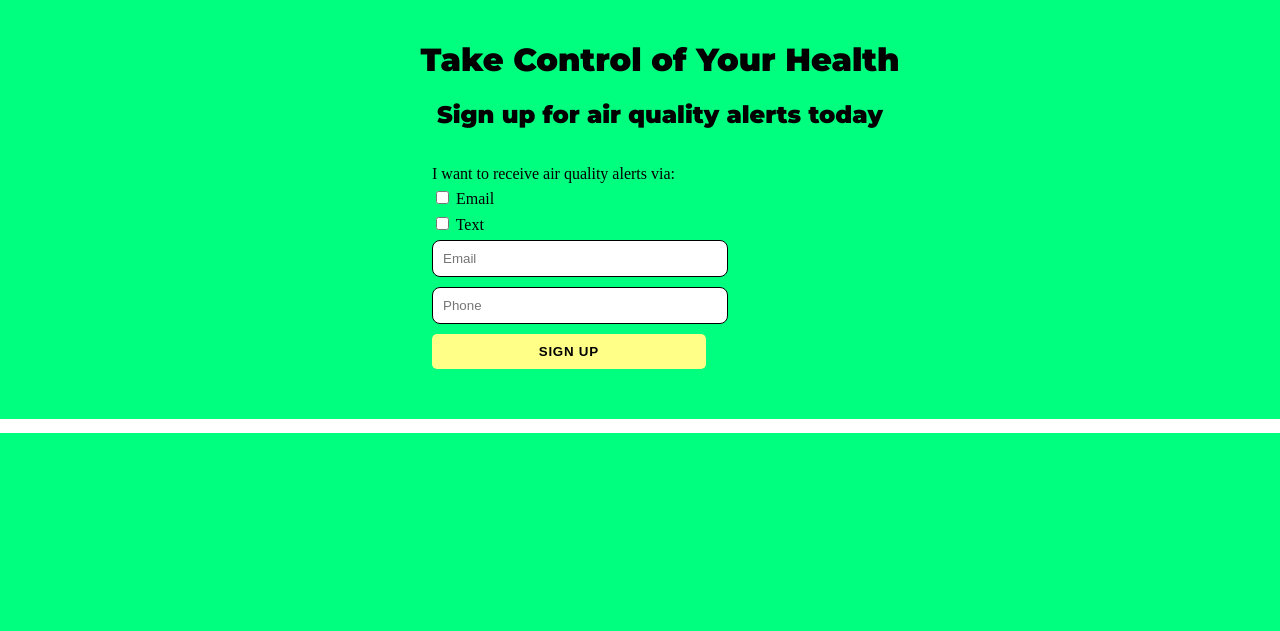
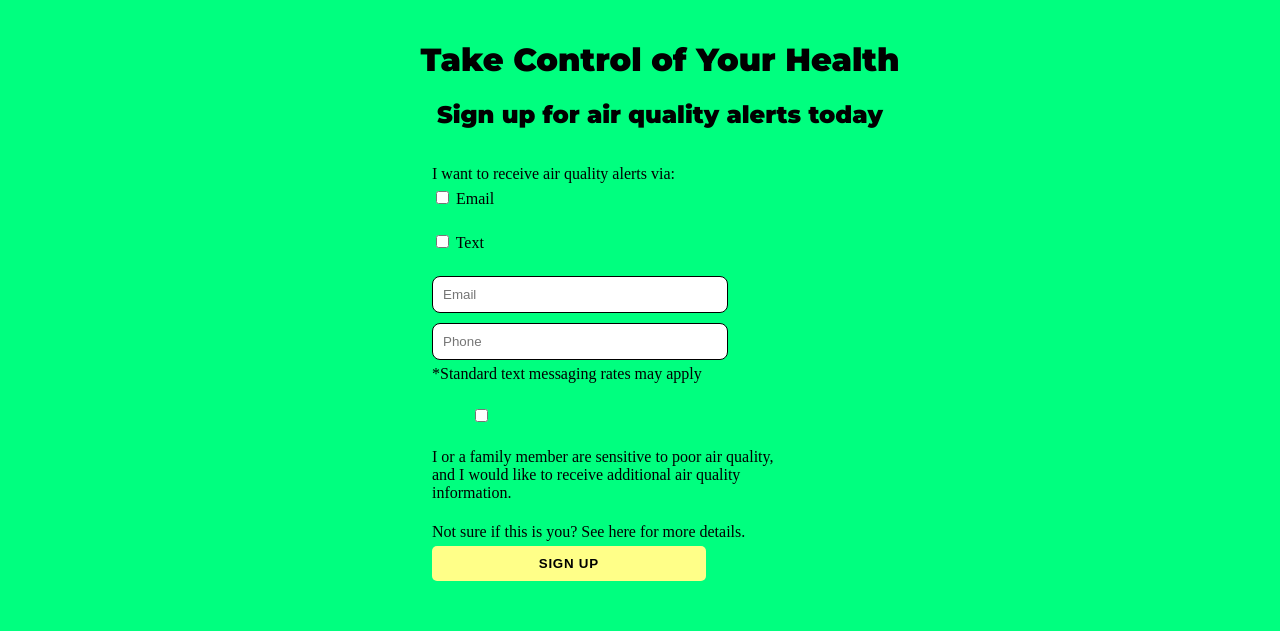
Before and after one commit to seamless-iot/GRAQ, a Django app: page / in a window 1280 px wide. Shown: the part 367-998 px from the top of the page. Before the commit the page ends 800 px from the top, so only its background shows below. Run offline with Django 3.2, Linux system fonts and the light colour scheme; parts of the project's set-up code (start-up, migrations or seed data) failed here and were passed over; some web fonts are replaced.

Commit message:
basic form/tier improvements

```diff
--- a/fresh_air/fresh_air/static/styles.css
+++ b/fresh_air/fresh_air/static/styles.css
@@ -132,6 +132,25 @@ p, li, a {
     margin-bottom: 10px;
     width: 60%;
 }
+
+.phone-wrap input.alert_field_phone {
+    margin-bottom:0px !important;
+}
+.phone-wrap .input-note {
+    margin-top: 5px;
+}
+
+.tier-optin input {
+    width: 20%;
+    float: left;
+}
+.tier-optin div.tier-optin-notes {
+    display: inline-block;
+    width: 80%;
+    float: left;
+}
+
+
 .submit-container {
 width: 60%;
 text-align: center;
--- a/fresh_air/fresh_air/templates/home.html
+++ b/fresh_air/fresh_air/templates/home.html
@@ -21,12 +21,32 @@
                 <form class="fresh-air-form alert-form" action="{% url 'signup' %}" method="POST">
                     {% csrf_token %}
                     <p>I want to receive air quality alerts via: </p><br>
-                    <input type="checkbox" class="alert_optin alert_optin_email" name="email_optin" value="email_optin"> Email<br>
-                    <input type="checkbox" class="alert_optin alert_optin_phone" name="phone_optin" value="phone_optin"> Text<br>
+                    <div class="checkbox-container">
+                        <input type="checkbox" class="alert_optin alert_optin_email" name="email_optin" > Email
+                        <span class="checkmark"></span>
+                    </div>
+                    <br>
+                    <div class="checkbox-container">
+                        <input type="checkbox" class="alert_optin alert_optin_phone" name="phone_optin"> Text
+                        <span class="checkmark"></span>
+                    </div>
+                    <br>
 
                     <input type="email" class="alert_field alert_field_email" name="email" placeholder="Email"> <br>
-                    <input type="tel" class="alert_field alert_field_phone" name="phone" placeholder="Phone">
+                    <div class="input-wrap phone-wrap">
+                        <input type="tel" class="alert_field alert_field_phone" name="phone" placeholder="Phone">
+                        <p class="input-note">*Standard text messaging rates may apply</p>
+                    </div>
                     <br>
+                    <div class="tier-optin checkbox-container">
+                        <input type="checkbox" class="alert_optin alert_optin_tier" name="tier_optin">
+                        <span class="checkmark"></span>
+
+                        <div class="tier-optin-notes">
+                            <p class="checkbox-main">I or a family member are sensitive to poor air quality, and I would like to receive additional air quality information.</p>
+                            <p class="checkbox-second">Not sure if this is you? <a href="#">See here for more details.</a></p>
+                        </div>
+                    </div>
                     <div class="submit-container">
                         <input class="signup-submit"type="submit" value="SIGN UP">
                     </div>
```
